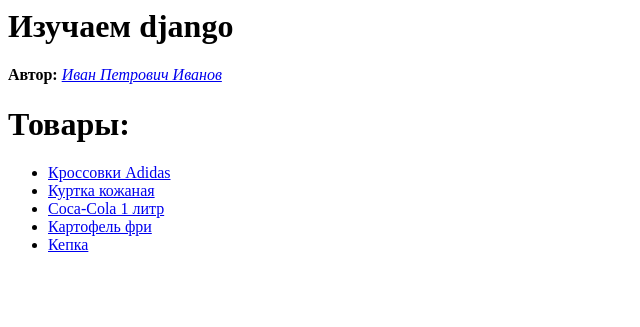
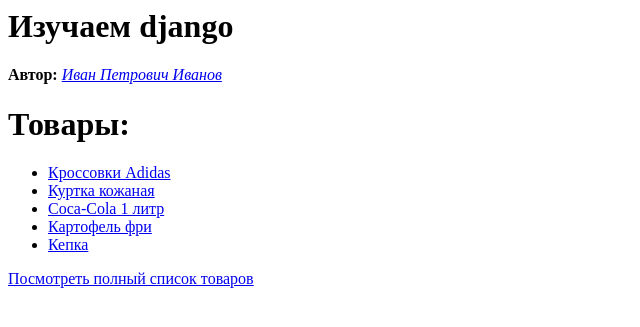
Before and after one commit to Bel200281/FirstDjango_26.04.2025, a Django app: page / in a window 1280 px wide. Shown: the top 327 px of the page, without its empty margins (0-640 px from the left). Run offline with Django 5.2, Linux system fonts and the light colour scheme.

Commit message:
Fourth task link tj the list of goods

```diff
--- a/MainApp/templates/item.html
+++ b/MainApp/templates/item.html
@@ -9,6 +9,9 @@
 <body>
 <h1>{{ item.name }}</h1>
 <p>Количество: {{ item.quantity }} шт.</p>
+
+<a href="/items/">Посмотреть полный список товаров</a><br>
+
 <a href="{% url 'home' %}">Вернуться на главную страницу</a>
 </body>
 
--- a/MainApp/views.py
+++ b/MainApp/views.py
@@ -1,9 +1,6 @@
 from django.shortcuts import render
 from django.http import HttpResponse
 
-
-
-# Create your views here.
 
 USER_DATA = {
     'first_name': 'Иван',
@@ -37,7 +34,10 @@ def home(request):
     html_content += '<ul>'
     for item in items:
         html_content += f'<li><a href="/item/{item["id"]}/">{item["name"]}</a></li>'  # ссылка
+
     html_content += '</ul>'
+
+    html_content += f'<a href="/items/">Посмотреть полный список товаров</a>'
 
     return HttpResponse(text + html_content)
 
```
